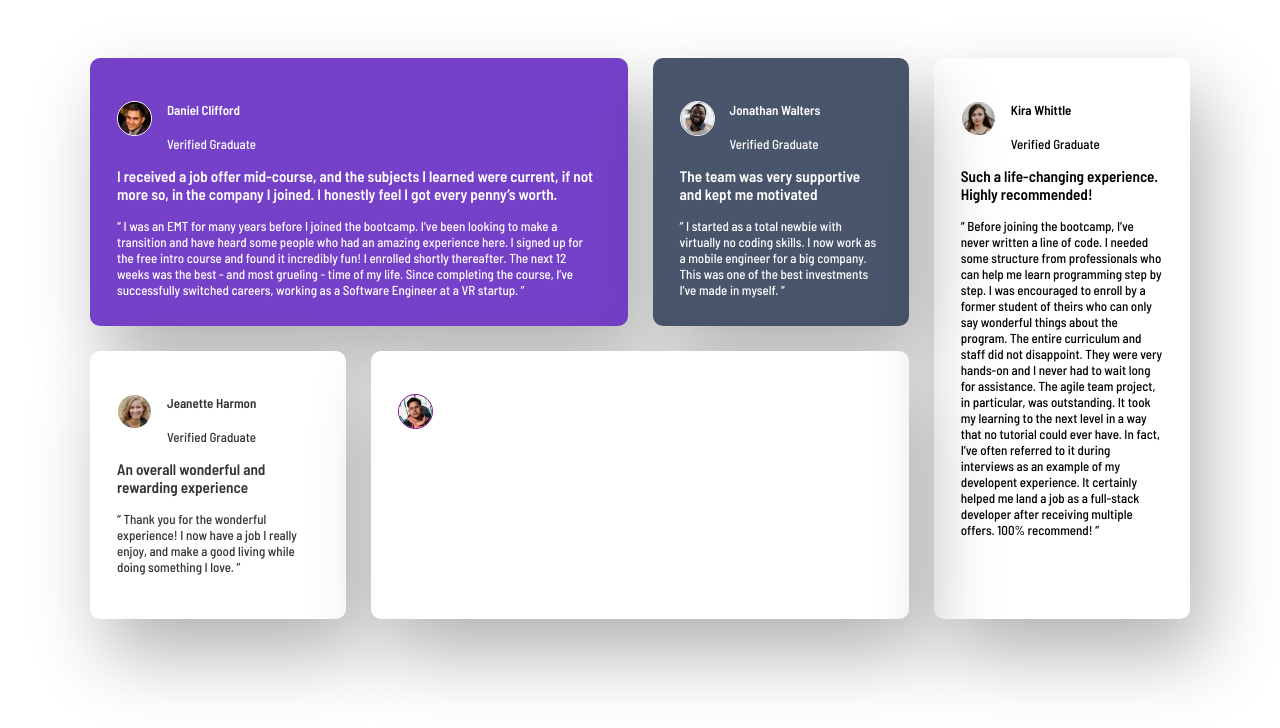
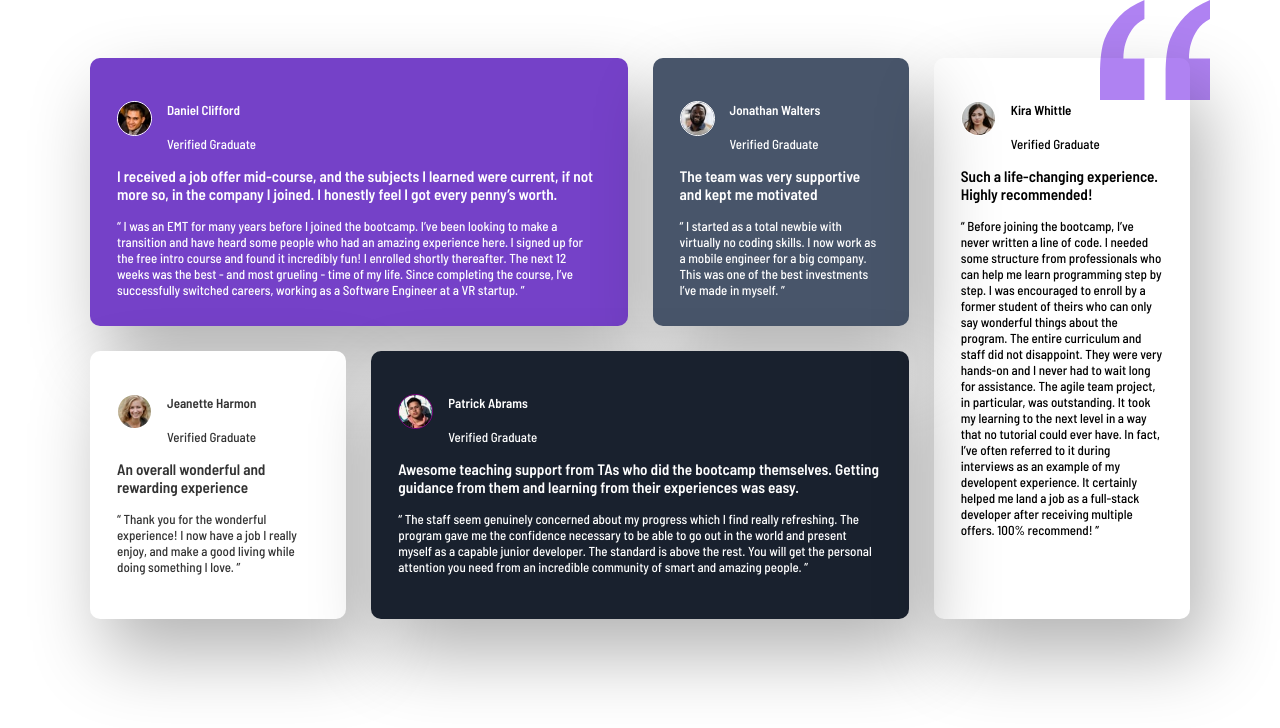
Before and after one commit to niloofardel/first-project, a plain HTML site: page index.html in a window 1280 px wide. Drawn offline with Linux system fonts and the light colour scheme.

Commit message:
add quote

```diff
--- a/index.html
+++ b/index.html
@@ -51,6 +51,7 @@
   </p>
  </div>
     <div class="card white Jeanette">
+          <img src="images/bg-pattern-quotation.svg"class="pic"/>
   <div class="user">
         <img src="images/image-jeanette.jpg"/>
  <div >
--- a/style.css
+++ b/style.css
@@ -72,4 +72,14 @@ body{
 }
 .wide{
     color: white;
-    background-color
+    background-color:hsl(219, 29%, 14%);
+}
+.pic{
+    position: absolute;
+    top: 0px;
+    right: 70px;
+    width: 110px;
+    height: 100px;
+    z-index: 0;
+    opacity: 90%;
+}
```
